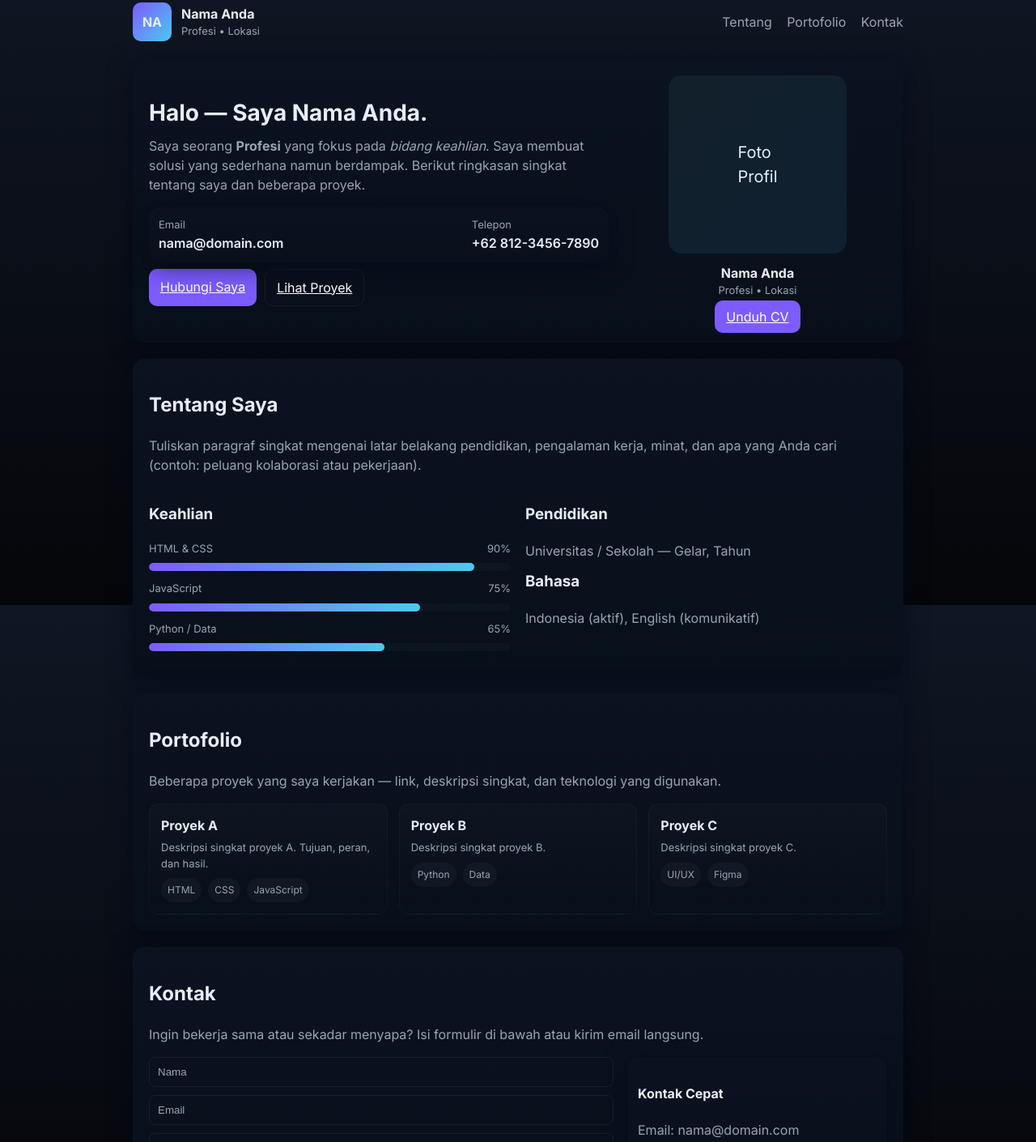
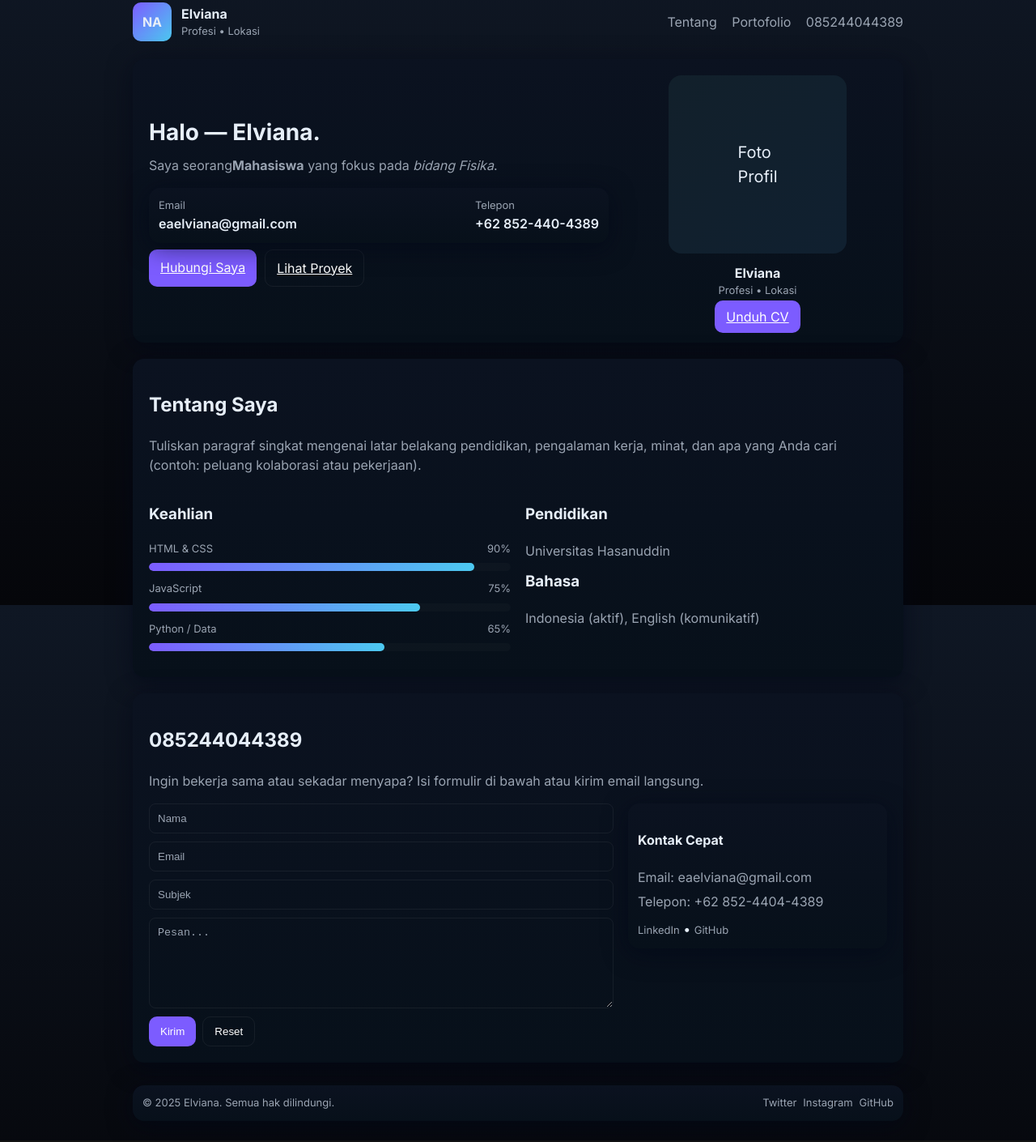
Before and after one commit to santriii/elvi-github.io, a plain HTML site: page index.html in a window 1280 px wide. Shown: the part 53-1463 px from the top of the page at 81% size. Drawn offline with Linux system fonts and the light colour scheme.

Commit message:
index.html

```diff
--- a/index.html
+++ b/index.html
@@ -85,33 +85,33 @@
       <div class="brand">
         <div class="logo">NA</div>
         <div>
-          <div style="font-weight:700">Nama Anda</div>
+          <div style="font-weight:700">Elviana</div>
           <div style="font-size:13px;color:var(--muted)">Profesi • Lokasi</div>
         </div>
       </div>
       <nav>
         <a href="#about">Tentang</a>
         <a href="#projects">Portofolio</a>
-        <a href="#contact">Kontak</a>
+        <a href="#contact">085244044389</a>
       </nav>
     </header>
 
     <main>
       <section class="hero card" aria-label="hero">
         <div>
-          <h1>Halo — Saya Nama Anda.</h1>
-          <p>Saya seorang <strong>Profesi</strong> yang fokus pada <em>bidang keahlian</em>. Saya membuat solusi yang sederhana namun berdampak. Berikut ringkasan singkat tentang saya dan beberapa proyek.</p>
+          <h1>Halo — Elviana.</h1>
+          <p>Saya seorang<strong>Mahasiswa</strong> yang fokus pada <em>bidang Fisika</em>.
 
           <div style="margin-top:16px">
             <div class="card" style="padding:12px">
               <div style="display:flex;justify-content:space-between;align-items:center">
                 <div>
                   <div style="font-size:13px;color:var(--muted)">Email</div>
-                  <div style="font-weight:600">nama@domain.com</div>
+                  <div style="font-weight:600">eaelviana@gmail.com</div>
                 </div>
                 <div>
                   <div style="font-size:13px;color:var(--muted)">Telepon</div>
-                  <div style="font-weight:600">+62 812-3456-7890</div>
+                  <div style="font-weight:600">+62 852-440-4389</div>
                 </div>
               </div>
             </div>
@@ -126,7 +126,7 @@
         <aside class="profile">
           <div class="avatar">Foto<br>Profil</div>
           <div style="text-align:center">
-            <div style="font-weight:700">Nama Anda</div>
+            <div style="font-weight:700">Elviana</div>
             <div style="color:var(--muted);font-size:13px">Profesi • Lokasi</div>
             <div style="margin-top:10px">
               <a class="btn" href="/resume.pdf" download>Unduh CV</a>
@@ -158,45 +158,20 @@
 
           <div>
             <h3>Pendidikan</h3>
-            <div style="color:var(--muted);margin-top:6px">Universitas / Sekolah — Gelar, Tahun</div>
+            <div style="color:var(--muted);margin-top:6px">Universitas Hasanuddin</div>
             <h3 style="margin-top:12px">Bahasa</h3>
             <div style="color:var(--muted);margin-top:6px">Indonesia (aktif), English (komunikatif)</div>
           </div>
         </div>
       </section>
 
-      <section id="projects" class="card">
-        <h2>Portofolio</h2>
-        <p style="color:var(--muted)">Beberapa proyek yang saya kerjakan — link, deskripsi singkat, dan teknologi yang digunakan.</p>
-
-        <div class="projects" style="margin-top:12px">
-          <article class="project">
-            <h4>Proyek A</h4>
-            <div style="color:var(--muted);font-size:13px">Deskripsi singkat proyek A. Tujuan, peran, dan hasil.</div>
-            <div class="tags"><span class="tag">HTML</span><span class="tag">CSS</span><span class="tag">JavaScript</span></div>
-          </article>
-
-          <article class="project">
-            <h4>Proyek B</h4>
-            <div style="color:var(--muted);font-size:13px">Deskripsi singkat proyek B.</div>
-            <div class="tags"><span class="tag">Python</span><span class="tag">Data</span></div>
-          </article>
-
-          <article class="project">
-            <h4>Proyek C</h4>
-            <div style="color:var(--muted);font-size:13px">Deskripsi singkat proyek C.</div>
-            <div class="tags"><span class="tag">UI/UX</span><span class="tag">Figma</span></div>
-          </article>
-        </div>
-      </section>
-
       <section id="contact" class="card">
-        <h2>Kontak</h2>
+        <h2>085244044389</h2>
         <p style="color:var(--muted)">Ingin bekerja sama atau sekadar menyapa? Isi formulir di bawah atau kirim email langsung.</p>
 
         <div style="display:grid;grid-template-columns:1fr 320px;gap:18px;margin-top:12px">
           <div>
-            <form action="mailto:nama@domain.com" method="post" enctype="text/plain">
+            <form action="eaelviana@gmail.com" method="post" enctype="text/plain">
               <input type="text" name="name" placeholder="Nama" required />
               <input type="email" name="email" placeholder="Email" required />
               <input type="text" name="subject" placeholder="Subjek" />
@@ -211,8 +186,8 @@
           <aside>
             <div class="card" style="padding:12px">
               <h4>Kontak Cepat</h4>
-              <div style="color:var(--muted);margin-top:8px">Email: nama@domain.com</div>
-              <div style="color:var(--muted);margin-top:6px">Telepon: +62 812-3456-7890</div>
+              <div style="color:var(--muted);margin-top:8px">Email: eaelviana@gmail.com</div>
+              <div style="color:var(--muted);margin-top:6px">Telepon: +62 852-4404-4389</div>
               <div style="margin-top:10px">
                 <a href="#" style="text-decoration:none;color:var(--muted);font-size:13px">LinkedIn</a> • <a href="#" style="text-decoration:none;color:var(--muted);font-size:13px">GitHub</a>
               </div>
@@ -223,7 +198,7 @@
 
       <footer>
         <div class="card" style="padding:12px;display:flex;justify-content:space-between;align-items:center">
-          <div style="font-size:13px;color:var(--muted)">© " + new Date().getFullYear() + " Nama Anda. Semua hak dilindungi.</div>
+          <div style="font-size:13px;color:var(--muted)">© " + new Date().getFullYear() + " Elviana. Semua hak dilindungi.</div>
           <div style="display:flex;gap:8px">
             <a href="#" style="color:var(--muted);text-decoration:none">Twitter</a>
             <a href="#" style="color:var(--muted);text-decoration:none">Instagram</a>
@@ -239,7 +214,7 @@
     (function(){
       try{
         var footer = document.querySelector('footer div div');
-        if(footer) footer.innerText = '© ' + new Date().getFullYear() + ' Nama Anda. Semua hak dilindungi.';
+        if(footer) footer.innerText = '© ' + new Date().getFullYear() + ' Elviana. Semua hak dilindungi.';
       }catch(e){}
     })();
   </script>
```
